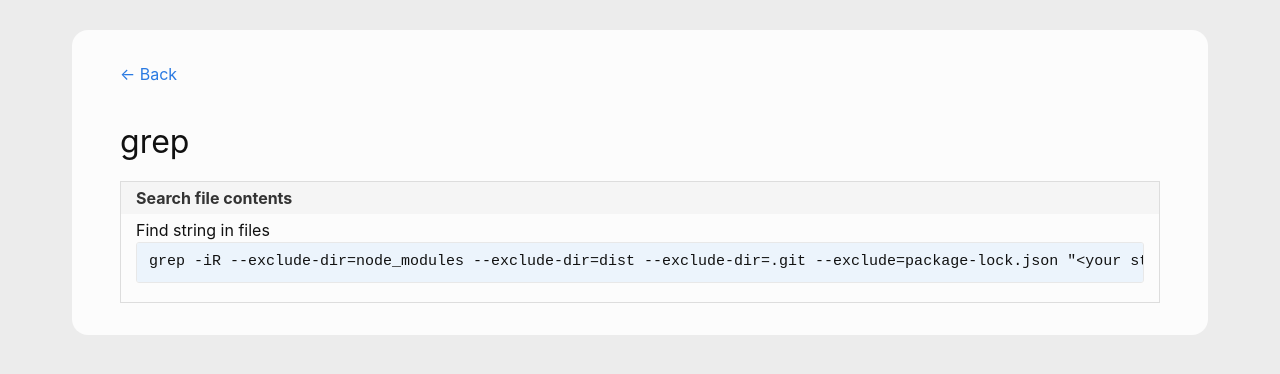
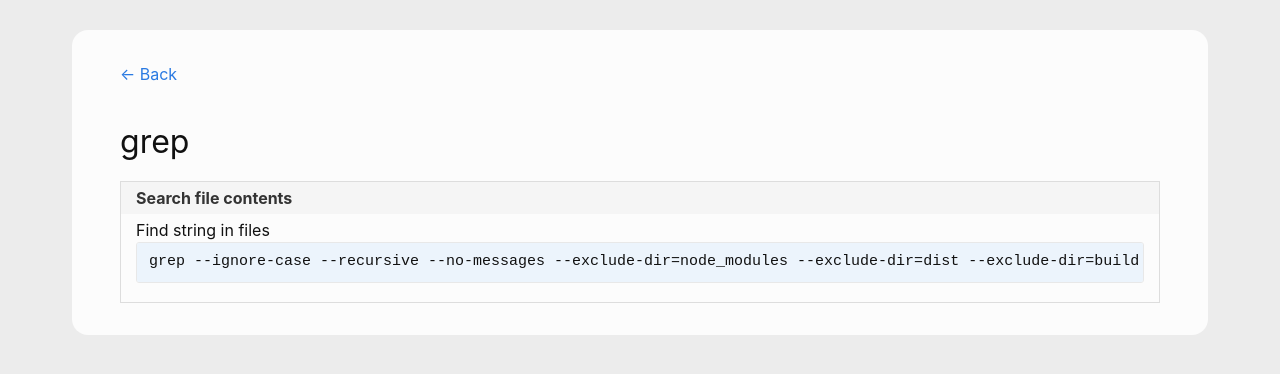
Before and after one commit to andreas-mausch/cheatsheets, a Jekyll site: the page built from _cheatsheets/grep.md, in a window 1280 px wide. Shown: the top 374 px of the page. Built offline with Jekyll 4.4.1, drawn with Linux system fonts in a browser that asks for light colours.

Commit message:
grep: Add "no-messages" to search file contents

```diff
--- a/_cheatsheets/grep.md
+++ b/_cheatsheets/grep.md
@@ -4,5 +4,5 @@ tags: search
 section:
   - name: Search file contents
     commands:
-      Find string in files: grep -iR --exclude-dir=node_modules --exclude-dir=dist --exclude-dir=.git --exclude=package-lock.json "<your string>" .
+      Find string in files: grep --ignore-case --recursive --no-messages --exclude-dir=node_modules --exclude-dir=dist --exclude-dir=build --exclude-dir=.git --exclude=package-lock.json "<your string>" .
 ---
```
